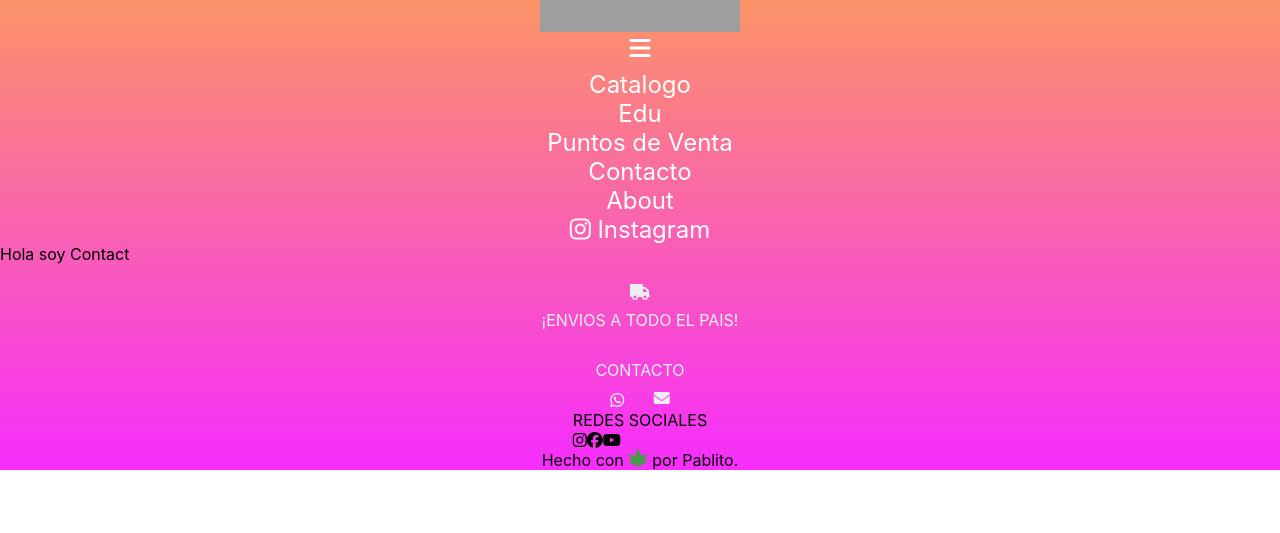
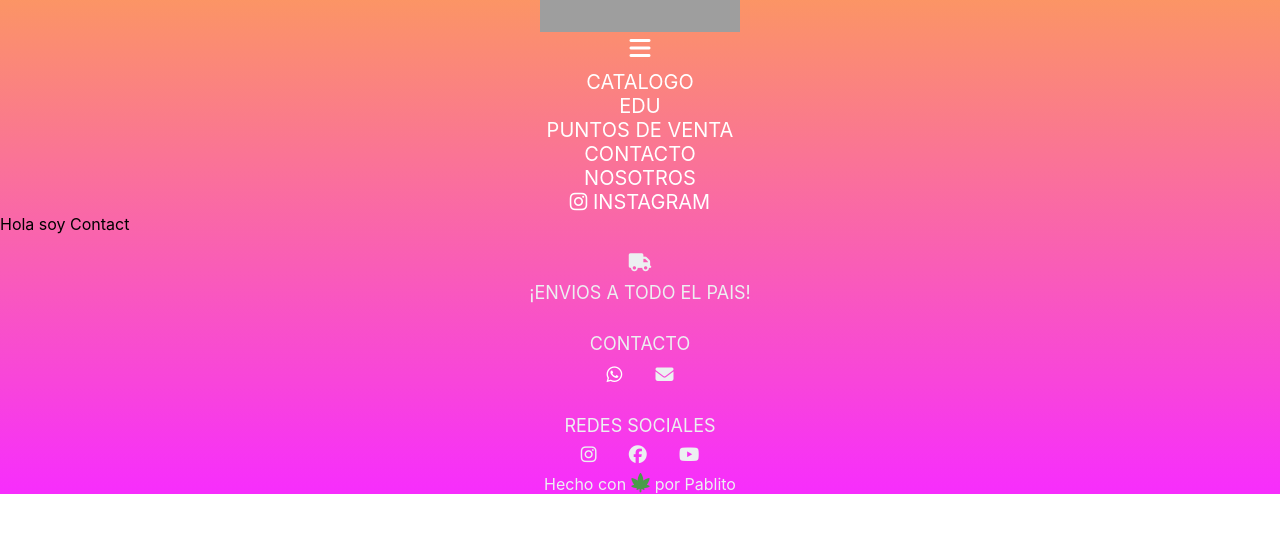
Before and after one commit to Pablito-1988/dog-grow, a React (Create React App) app: page /contact in a window 1280 px wide. Both pictures are taken after a click on the icon 640 px from the left and 231 px from the top of the page. Shown: the part 183-716 px from the top of the page. Built offline with nearby package versions, Linux system fonts and the light colour scheme; grey boxes are pictures that could not be loaded.

Commit message:
footer an some changes on text size

```diff
--- a/src/components/Footer/Footer.css
+++ b/src/components/Footer/Footer.css
@@ -16,7 +16,7 @@
     align-items: center;
     margin-top: 20px;
     color: #ecf0f1;
-    font-size: 16px;
+    font-size: 18px;
 
  }
  .shipText{
@@ -25,21 +25,44 @@
  .contact{
     display: flex;
     flex-direction: column;
-    font-size: 16px;
+    font-size: 18px;
     color: #ecf0f1;
     margin-top: 30px;
  }
  .contactLinks{
     display: flex;
     justify-content: space-around;
-    font-size: 16px;
+    font-size: 18px;
     margin-top: 10px;
+    align-items: center;
 
+ }
+ .socialMedia{
+    display: flex;
+    justify-content: space-around;
+    font-size: 18px;
+    margin-top: 30px;
+    align-items: center;
+    flex-direction: column;
+    color: #ecf0f1;
+ }
+ .socialLinks{
+    display: flex;
+    width: 100%;
+    justify-content: space-around;
+    font-size: 18px;
+    margin-top: 10px;
+    align-items: center;
  }
  .copy{
     width: 100%;
     display: flex;
     justify-content: center;
+    margin-top: 10px;
+ }
+ .copyText{
+    font-size: 16px;
+    color: #ecf0f1;
  }
 
  #weed{
--- a/src/components/Footer/Footer.js
+++ b/src/components/Footer/Footer.js
@@ -26,8 +26,8 @@ const Footer = () => {
         </div>
       </footer>
       <div className="copy">
-        <p>
-          Hecho con <i id="weed" className="fas fa-cannabis"></i> por Pablito.{" "}
+        <p className="copyText">
+          Hecho con <i id="weed" className="fas fa-cannabis"></i> por Pablito
         </p>
       </div>
     </>
--- a/src/components/Header/Dropdown.js
+++ b/src/components/Header/Dropdown.js
@@ -5,12 +5,12 @@ const Dropdown = (props) => {
 
     return (
         <div className='dropDownContent'>
-            <Link onClick={props.change} className='navLink' to="/">Catalogo</Link>
-            <Link onClick={props.change} className='navLink' to="/edu">Edu</Link>
-            <Link onClick={props.change} className='navLink' to="/sell-points">Puntos de Venta</Link>
-            <Link onClick={props.change} className='navLink' to="/contact">Contacto</Link>
-            <Link onClick={props.change} className='navLink' to="/about">About</Link>
-            <a className='navLink' href="https://www.instagram.com/dog.growshop" target={"_blank"} rel="noreferrer"><i class="fab fa-instagram"></i> Instagram</a>
+            <Link onClick={props.change} className='navLink' to="/">CATALOGO</Link>
+            <Link onClick={props.change} className='navLink' to="/edu">EDU</Link>
+            <Link onClick={props.change} className='navLink' to="/sell-points">PUNTOS DE VENTA</Link>
+            <Link onClick={props.change} className='navLink' to="/contact">CONTACTO</Link>
+            <Link onClick={props.change} className='navLink' to="/about">NOSOTROS</Link>
+            <a className='navLink' href="https://www.instagram.com/dog.growshop" target={"_blank"} rel="noreferrer"><i class="fab fa-instagram"></i> INSTAGRAM</a>
         </div>
     );
 };
--- a/src/components/Header/Header.css
+++ b/src/components/Header/Header.css
@@ -47,7 +47,7 @@ a{
 }
 
 .navLink{
-    font-size: 24px;
+    font-size: 20px;
 }
 .navLink:hover{
     color: green;
```
